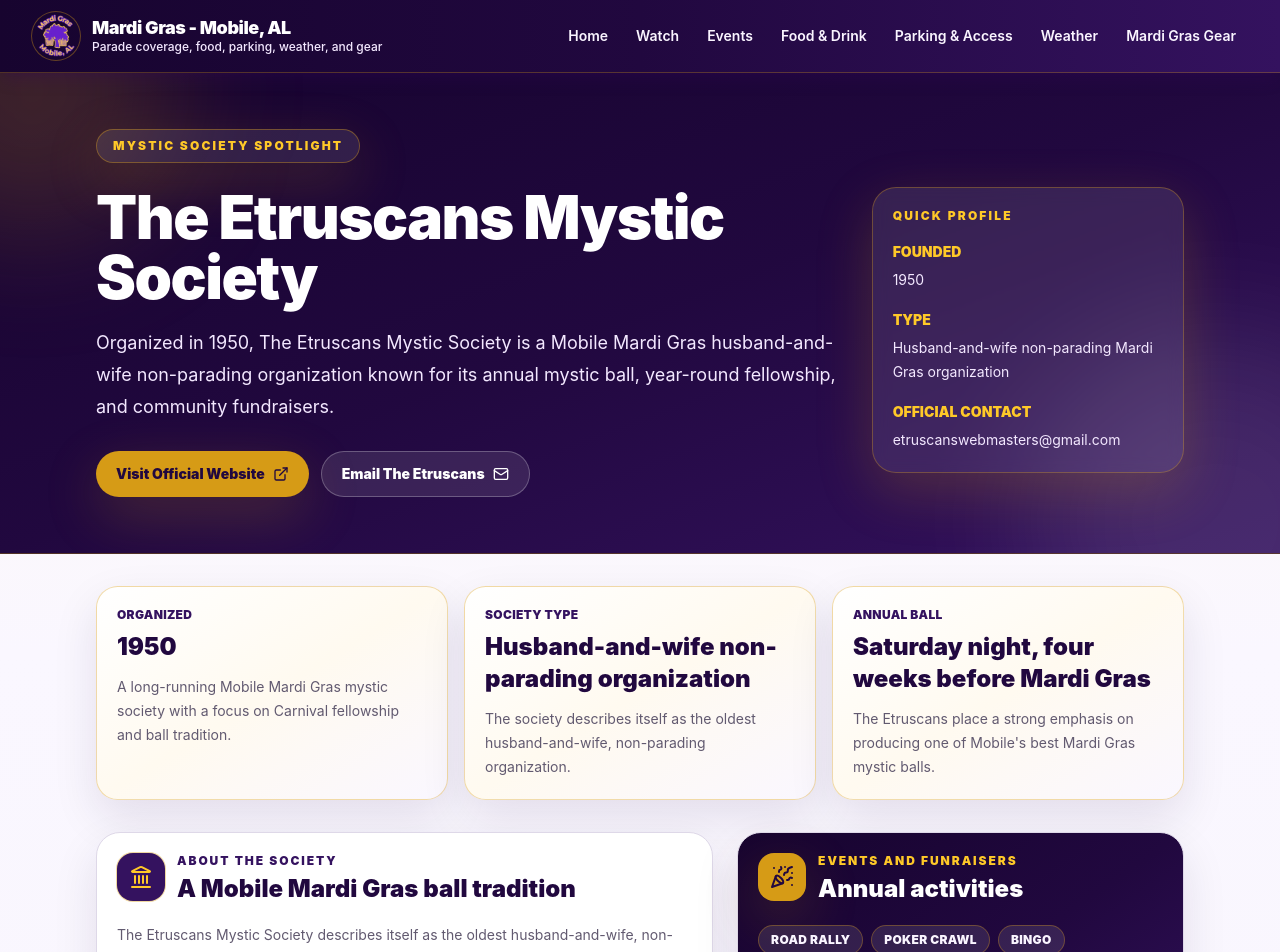
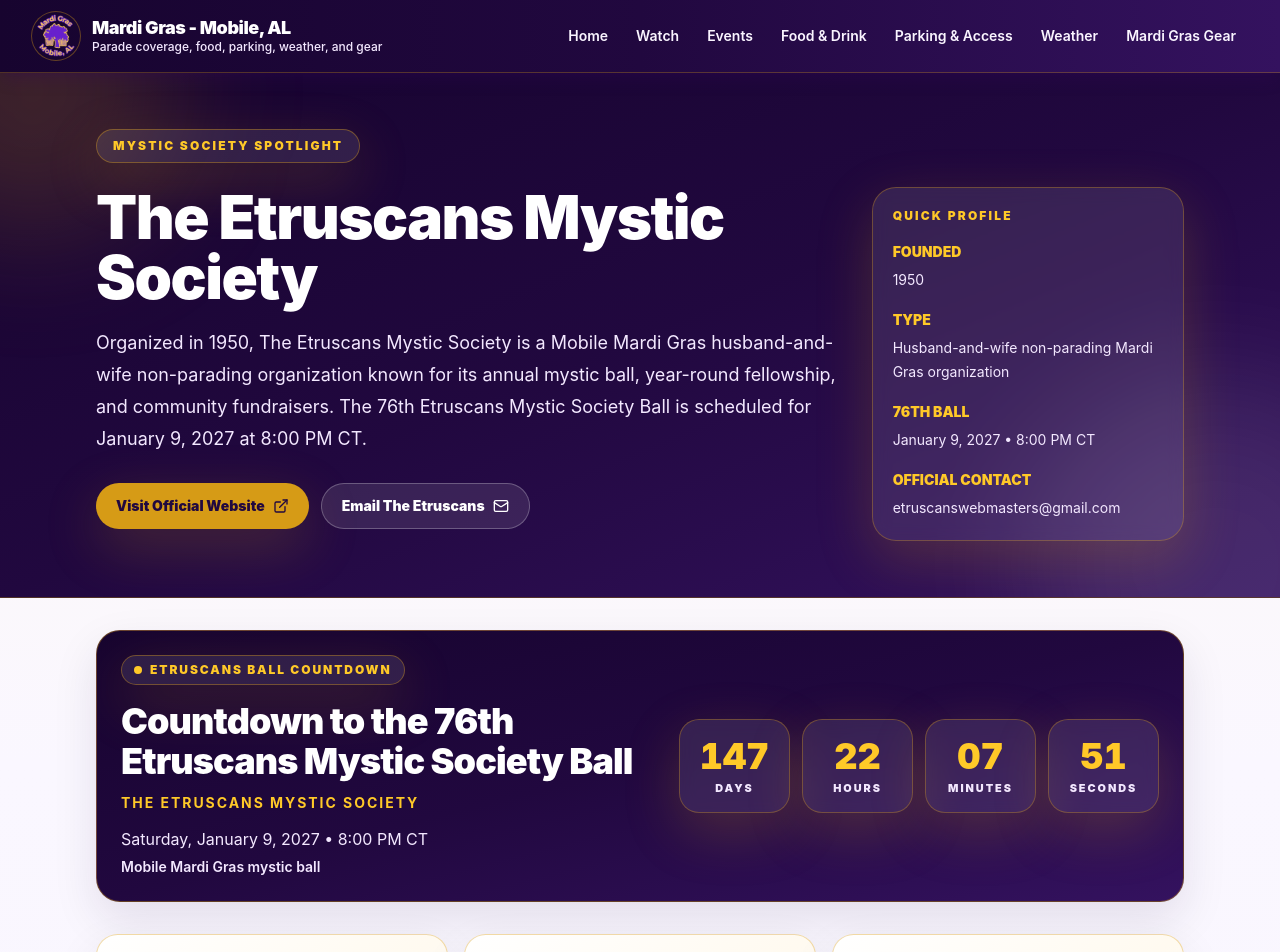
Before and after one commit to TheCryptoArborist/251mardigras, a Next.js app: page /mystic-societies/etruscans in a window 1280 px wide. Shown: the top 952 px of the page. Built offline with nearby package versions, Linux system fonts and the light colour scheme.

Commit message:
Add Etruscans ball countdown

```diff
--- a/src/app/mystic-societies/etruscans/page.tsx
+++ b/src/app/mystic-societies/etruscans/page.tsx
@@ -1,6 +1,7 @@
 import Link from "next/link";
 import type { Metadata } from "next";
 import { ArrowRight, CalendarDays, ExternalLink, Landmark, Mail, MapPinned, PartyPopper, ShieldCheck } from "lucide-react";
+import { EventCountdown } from "@/components/EventCountdown";
 import {
   formatCommunityEventDate,
   fullEventLocation,
@@ -10,11 +11,13 @@
 
 const officialWebsiteUrl = "https://theetruscans.org";
 const officialEmail = "etruscanswebmasters@gmail.com";
+const etruscansBallDateTime = "2027-01-09T20:00:00-06:00";
+const etruscansBallDateLabel = "Saturday, January 9, 2027 • 8:00 PM CT";
 
 export const metadata: Metadata = {
   title: "The Etruscans Mystic Society | Mobile Mardi Gras",
   description:
-    "Learn about The Etruscans Mystic Society, a Mobile Mardi Gras husband-and-wife non-parading organization organized in 1950, with official contact and event links.",
+    "Learn about The Etruscans Mystic Society, a Mobile Mardi Gras husband-and-wife non-parading organization organized in 1950, with a countdown to the 76th Etruscans Mystic Society Ball.",
   alternates: {
     canonical: "/mystic-societies/etruscans"
   }
@@ -32,9 +35,9 @@
     description: "The society describes itself as the oldest husband-and-wife, non-parading organization."
   },
   {
-    label: "Annual ball",
-    value: "Saturday night, four weeks before Mardi Gras",
-    description: "The Etruscans place a strong emphasis on producing one of Mobile's best Mardi Gras mystic balls."
+    label: "76th ball",
+    value: "January 9, 2027",
+    description: "The 76th Etruscans Mystic Society Ball is scheduled for 8:00 PM CT."
   }
 ];
 
@@ -61,7 +64,7 @@
                 The Etruscans Mystic Society
               </h1>
               <p className="mt-5 max-w-3xl text-lg leading-8 text-purple-100">
-                Organized in 1950, The Etruscans Mystic Society is a Mobile Mardi Gras husband-and-wife non-parading organization known for its annual mystic ball, year-round fellowship, and community fundraisers.
+                Organized in 1950, The Etruscans Mystic Society is a Mobile Mardi Gras husband-and-wife non-parading organization known for its annual mystic ball, year-round fellowship, and community fundraisers. The 76th Etruscans Mystic Society Ball is scheduled for January 9, 2027 at 8:00 PM CT.
               </p>
               <div className="mt-7 flex flex-wrap gap-3">
                 <a
@@ -93,6 +96,10 @@
                   <dd className="mt-1 text-purple-100">Husband-and-wife non-parading Mardi Gras organization</dd>
                 </div>
                 <div>
+                  <dt className="font-black uppercase text-parade-goldBright">76th ball</dt>
+                  <dd className="mt-1 text-purple-100">January 9, 2027 • 8:00 PM CT</dd>
+                </div>
+                <div>
                   <dt className="font-black uppercase text-parade-goldBright">Official contact</dt>
                   <dd className="mt-1 text-purple-100">{officialEmail}</dd>
                 </div>
@@ -103,6 +110,15 @@
       </section>
 
       <div className="mx-auto max-w-6xl space-y-8 px-4 py-8 sm:px-6 lg:px-8">
+        <EventCountdown
+          eyebrow="Etruscans ball countdown"
+          title="Countdown to the 76th Etruscans Mystic Society Ball"
+          eventName="The Etruscans Mystic Society"
+          targetDateTime={etruscansBallDateTime}
+          dateLabel={etruscansBallDateLabel}
+          locationLabel="Mobile Mardi Gras mystic ball"
+        />
+
         <section className="grid gap-4 md:grid-cols-3">
           {profileHighlights.map((item) => (
             <article key={item.label} className="rounded-[1.35rem] border border-parade-gold/35 bg-gradient-to-br from-white via-parade-cream to-parade-purpleMist p-5 shadow-card">
@@ -129,7 +145,7 @@
                 The Etruscans Mystic Society describes itself as the oldest husband-and-wife, non-parading organization. Its public information emphasizes the society's annual Mardi Gras Mystic Ball and its role in Mobile's Carnival culture.
               </p>
               <p>
-                The society's Annual Ball is held on a Saturday night four weeks before Mardi Gras. The group also maintains a year-round social calendar centered on fellowship, activities, and fundraisers.
+                The 76th Etruscans Mystic Society Ball is scheduled for Saturday, January 9, 2027 at 8:00 PM CT. The group also maintains a year-round social calendar centered on fellowship, activities, and fundraisers.
               </p>
             </div>
           </article>
```
